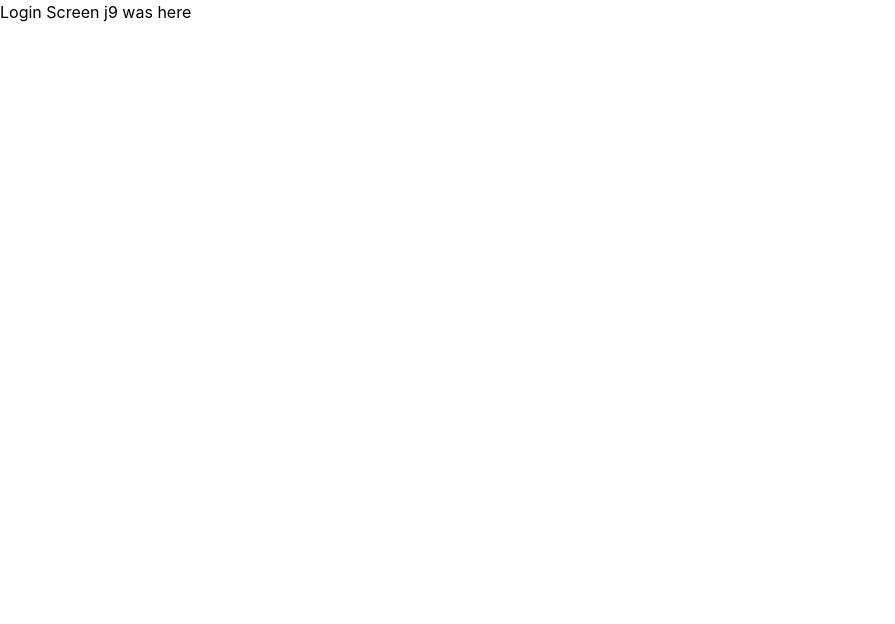
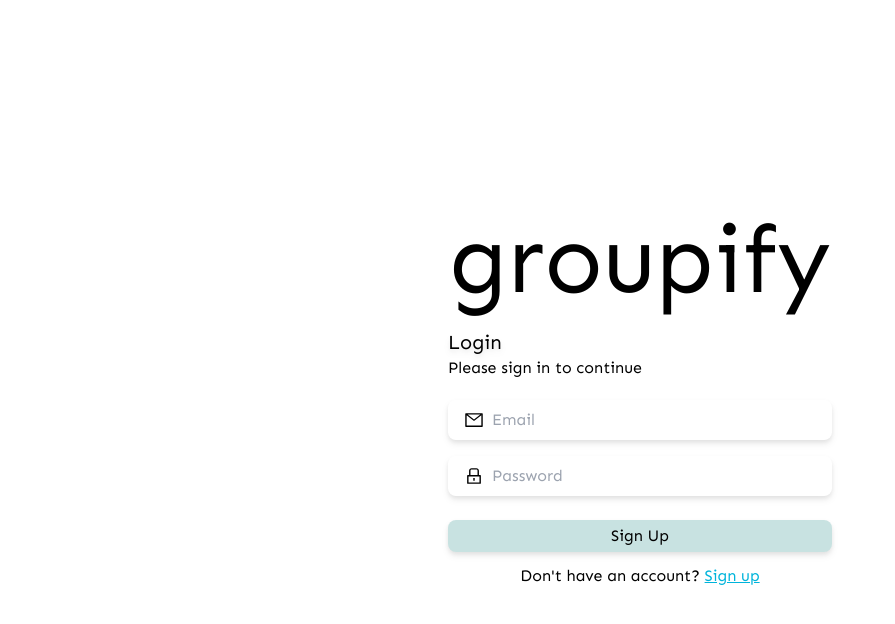
Before and after one commit to jel084/groupify, a React (Create React App) app in the folder groupify/: page /login in a window 1280 px wide. Shown: the top 624 px of the page, without its empty margins (0-895 px from the left). Built offline with nearby package versions, Linux system fonts and the light colour scheme.

Commit message:
imported font and created login screen

```diff
--- a/groupify/public/index.html
+++ b/groupify/public/index.html
@@ -1,6 +1,7 @@
 <!DOCTYPE html>
 <html lang="en">
   <head>
+    <link href="https://fonts.googleapis.com/css2?family=Sen:wght@400..800&display=swap" rel="stylesheet">
     <meta charset="utf-8" />
     <link rel="icon" href="%PUBLIC_URL%/favicon.ico" />
     <meta name="viewport" content="width=device-width, initial-scale=1" />
--- a/groupify/src/screens/Login.js
+++ b/groupify/src/screens/Login.js
@@ -1,9 +1,32 @@
 import React from 'react';
+import CustomInput from '../components/CustomInput';
+import FormButton from '../components/FormButton';
+import { Link } from 'react-router-dom';
+import { AiOutlineMail, AiOutlineLock } from 'react-icons/ai';
 
 const Login = () => {
   return (
-    <div>
-      <h1>Login Screen j9 was here</h1>
+    <div className="bg-[#FFFFFF] min-h-screen flex flex-col items-center justify-center text-black font-sen">
+      <h1 className="text-8xl pb-5">groupify</h1>
+      <div className="w-full max-w-sm">
+        <div className="mb-4">
+          <p className="text-xl drop-shadow-md">Login</p>
+          <p className="pb-1">Please sign in to continue</p>
+        </div>
+        <form className="space-y-4">
+          <CustomInput icon={<AiOutlineMail />} type="text" placeholder="Email" />
+          <CustomInput icon={<AiOutlineLock />} type="password" placeholder="Password" />
+        </form>
+        <div className="text-center mt-6">
+          <FormButton btnText="Sign Up" />
+          <p className="pt-3">
+            Don't have an account?{' '}
+            <Link to="/signin" className="text-[#00B4DB] underline">
+              Sign up
+            </Link>
+          </p>
+        </div>
+      </div>
     </div>
   );
 };
--- a/groupify/src/screens/SignIn.js
+++ b/groupify/src/screens/SignIn.js
@@ -6,12 +6,12 @@ import { AiOutlineMail, AiOutlineUser, AiOutlineLock } from 'react-icons/ai';
 
 const SignIn = () => {
   return (
-    <div className="bg-[#FFFFFF] min-h-screen flex flex-col items-center justify-center text-black">
+    <div className="bg-[#FFFFFF] min-h-screen flex flex-col items-center justify-center text-black font-sen">
       <h1 className="text-8xl pb-5">groupify</h1>
       <div className="w-full max-w-sm">
         <div className="mb-4">
-          <p className="text-xl">Sign Up</p>
-          <p className="pb-1">Please sign up to continue</p>
+          <p className="text-xl drop-shadow-md">Sign Up</p>
+          {/* <p className="pb-1">Please sign up to continue</p> */}
         </div>
         <form className="space-y-4">
           <CustomInput icon={<AiOutlineMail />} type="text" placeholder="Email" />
--- a/groupify/tailwind.config.js
+++ b/groupify/tailwind.config.js
@@ -4,7 +4,11 @@ module.exports = {
     "./src/**/*.{js,jsx,ts,tsx}",
   ],
   theme: {
-    extend: {},
+    extend: {
+      fontFamily: {
+        sen: ['Sen', 'sans-serif'],
+      },
+    },
   },
   plugins: [],
 }
```
